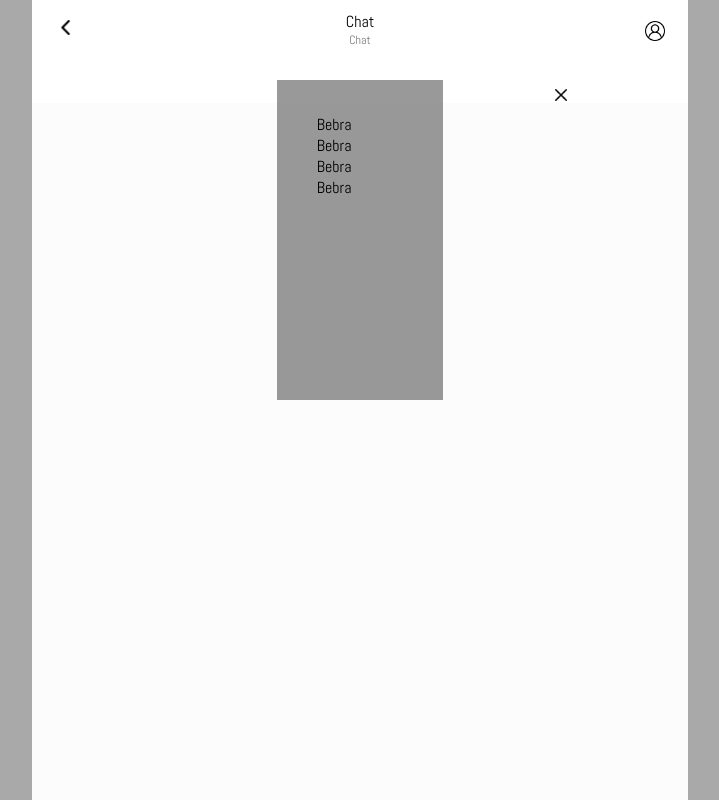
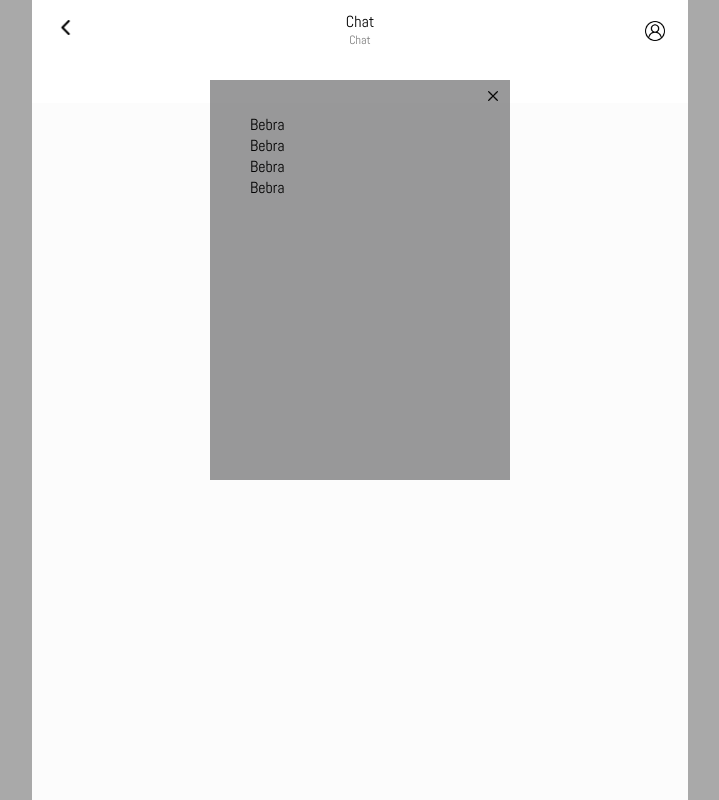
Before and after one commit to Maksvell129/online-chat-frontend, a React (Create React App) app in the folder chat/: page /chat in a window 1280 px wide. Both pictures are taken after a click on the button 935 px from the left and 33 px from the top of the page. Shown: the top 800 px of the page, without its empty margins (280-999 px from the left). Built offline with nearby package versions, Linux system fonts and the light colour scheme.

Commit message:
Fix modal window

```diff
--- a/chat/src/components/Users/Users.css
+++ b/chat/src/components/Users/Users.css
@@ -1,9 +1,10 @@
 .modalContainer {
     position: absolute;
-    width: 13%;
-    height: 40%;
+    width: 300px;
+    height: 400px;
     background-color: rgba(128,128,129,0.8);
     top: 80px;
+
 }
 
 .close-users-btn {
--- a/chat/src/components/Users/UsersList.js
+++ b/chat/src/components/Users/UsersList.js
@@ -3,7 +3,7 @@ import './Users.css';
 const UsersList = ({ onClose }) => (
   <div className={'modalContainer'}>
     <div className="close-users-btn">
-      <button onClick={onClose} className="close-users-bnt-style"><img width={12} src="images/close.png"/></button>
+      <button onClick={onClose} className="close-users-bnt-style"><img width={10} src="images/close.png"/></button>
     </div>
       <div className="abel-normal-black-16px">
           <dl>
```
